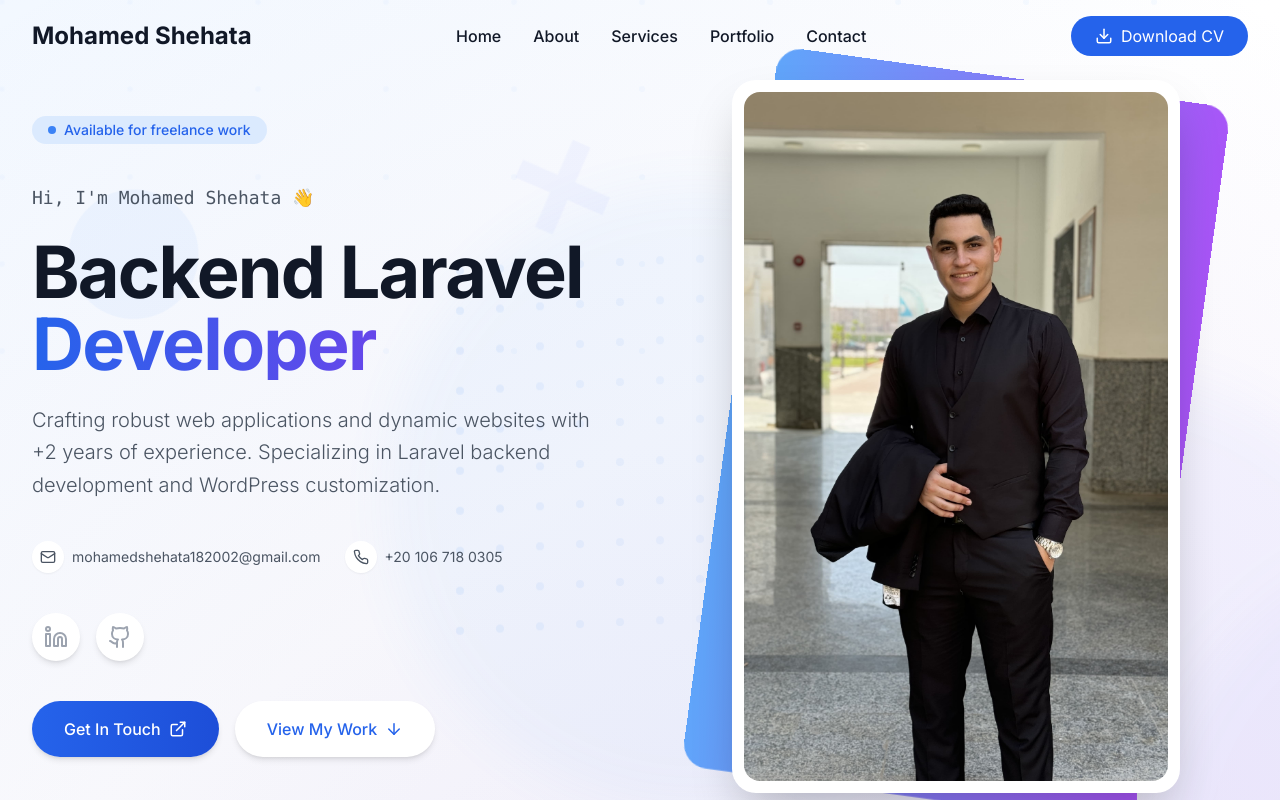
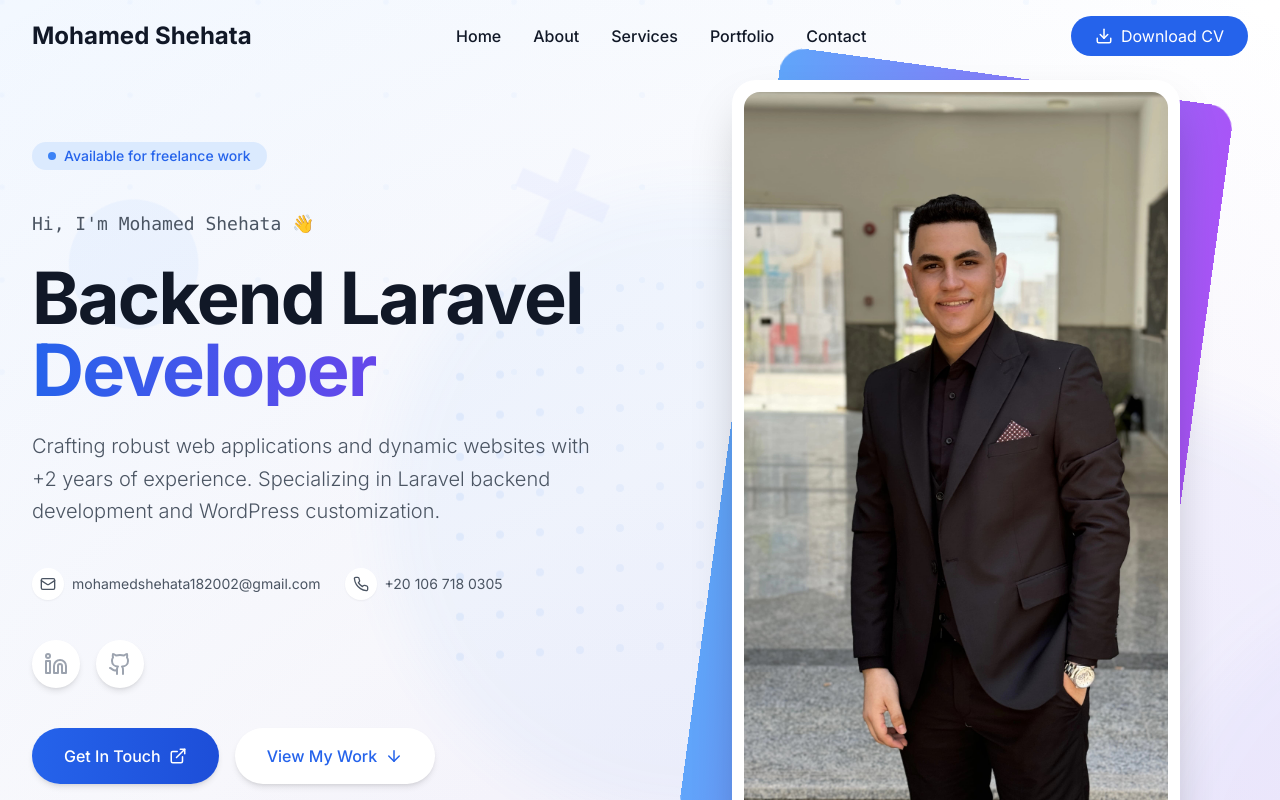
Before and after one commit to shehata18/my-portfolio, a React (Vite) app: page / in a window 1280 px wide. Shown: the top 800 px of the page. Built offline with nearby package versions, Linux system fonts and the light colour scheme.

Commit message:
Update image source in Hero component to use new profile photo filename for consistency

```diff
--- a/src/components/Hero.tsx
+++ b/src/components/Hero.tsx
@@ -386,7 +386,7 @@ const Hero = () => {
                     }}
                   />
                   <img
-                    src="MyPhoto.jpg"
+                    src="profile-photo.jpg"
                     alt="Mohamed Shehata"
                     className="w-full h-auto object-cover transform hover:scale-[1.02] transition-transform duration-700"
                   />
```
Also changed, not shown: public/profile-photo.jpg (added).
